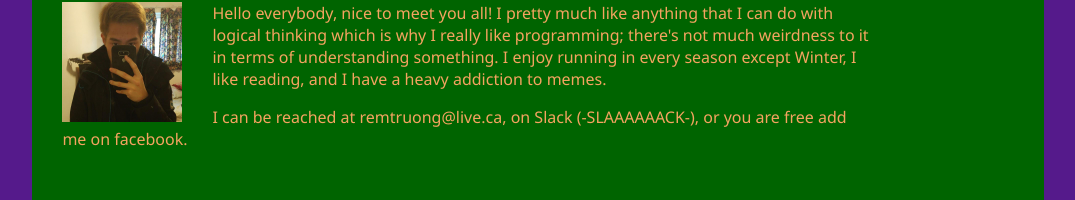
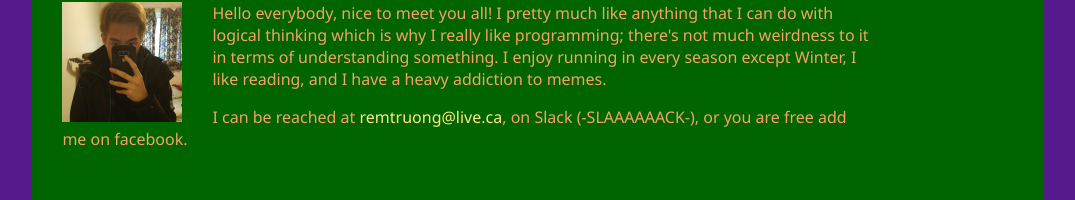
Before and after one commit to alexjcamp/avocado, a plain HTML site: page RemyTruong.html in a window 1280 px wide. Shown: the part 189-389 px from the top of the page, without its empty margins (102-1177 px from the left). Drawn offline with Linux system fonts and the light colour scheme.

Commit message:
Adding mailto: link

```diff
--- a/RemyTruong.html
+++ b/RemyTruong.html
@@ -18,7 +18,7 @@
             thinking which is why I really like programming; there's not much weirdness to it in terms of
             understanding something. I enjoy running in every season except Winter, I like reading,
             and I have a heavy addiction to memes. </p>
-            <p>I can be reached at remtruong@live.ca, on Slack (-SLAAAAAACK-), or you are free <tbody>
+            <p>I can be reached at <a href="mailto:remtruong@live.ca">remtruong@live.ca</a>, on Slack (-SLAAAAAACK-), or you are free <tbody>
                 add me on facebook.
             </tbody></p>
         </div>
```
